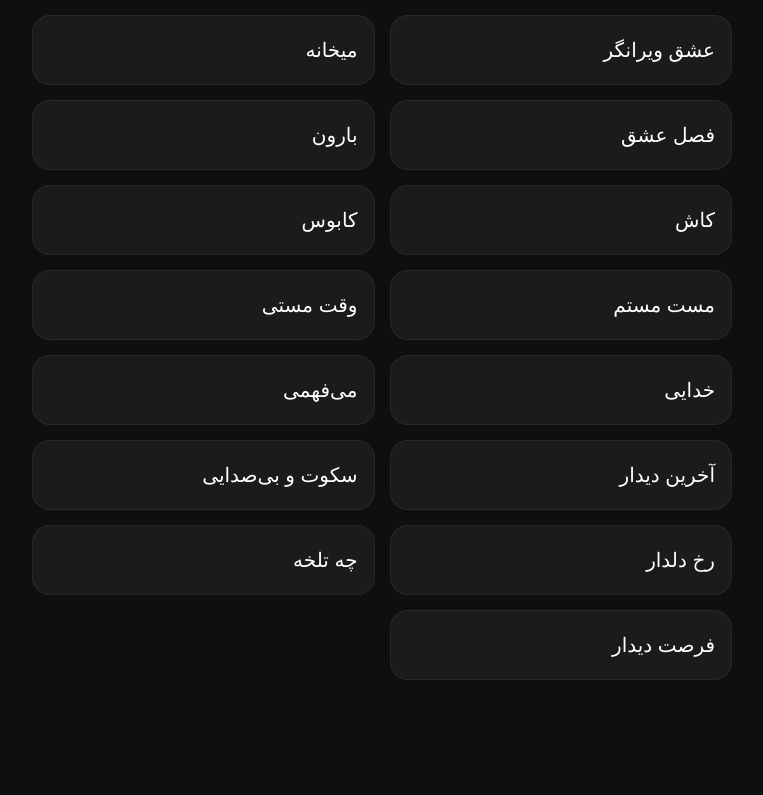
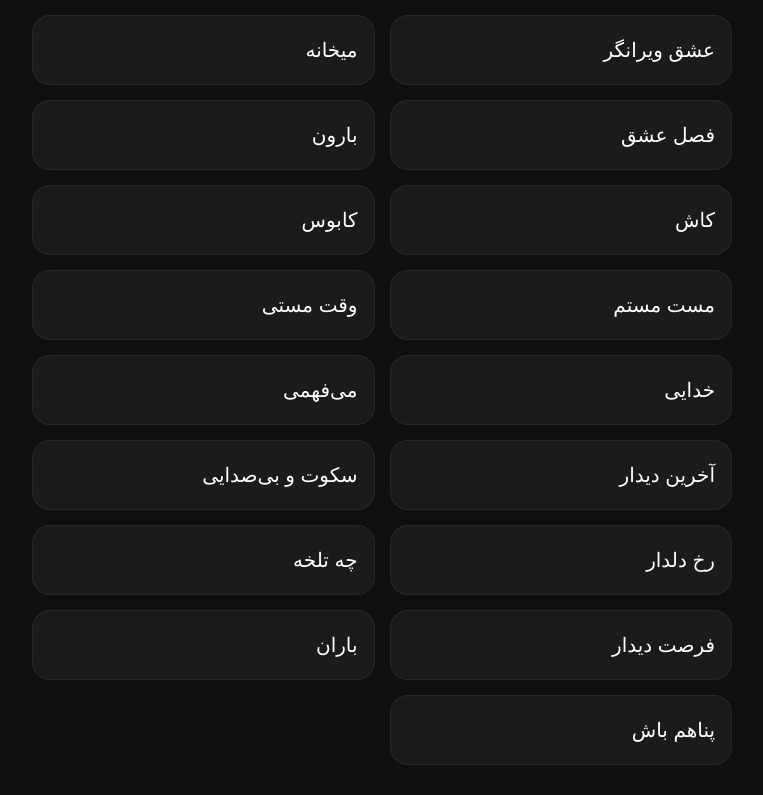
Before and after one commit to mahtaghahreman/Mahta_ghahreman, a Next.js app: page /lyrics in a window 1280 px wide. Shown: the part 413-1208 px from the top of the page, without its empty margins (258-1021 px from the left). Before the commit the page ends 1123 px from the top, so only its background shows below. Built offline with nearby package versions, Linux system fonts and the light colour scheme.

Commit message:
Update page.tsx

```diff
--- a/app/lyrics/page.tsx
+++ b/app/lyrics/page.tsx
@@ -97,6 +97,14 @@ export default function LyricsPage() {
         <Link href="/lyrics/forsat-e-didar">
           فرصت دیدار
         </Link>
+
+        <Link href="/lyrics/baran">
+          باران
+        </Link>
+
+        <Link href="/lyrics/panaham-bash">
+          پناهم باش
+        </Link>
       </div>
     </main>
   );
```
